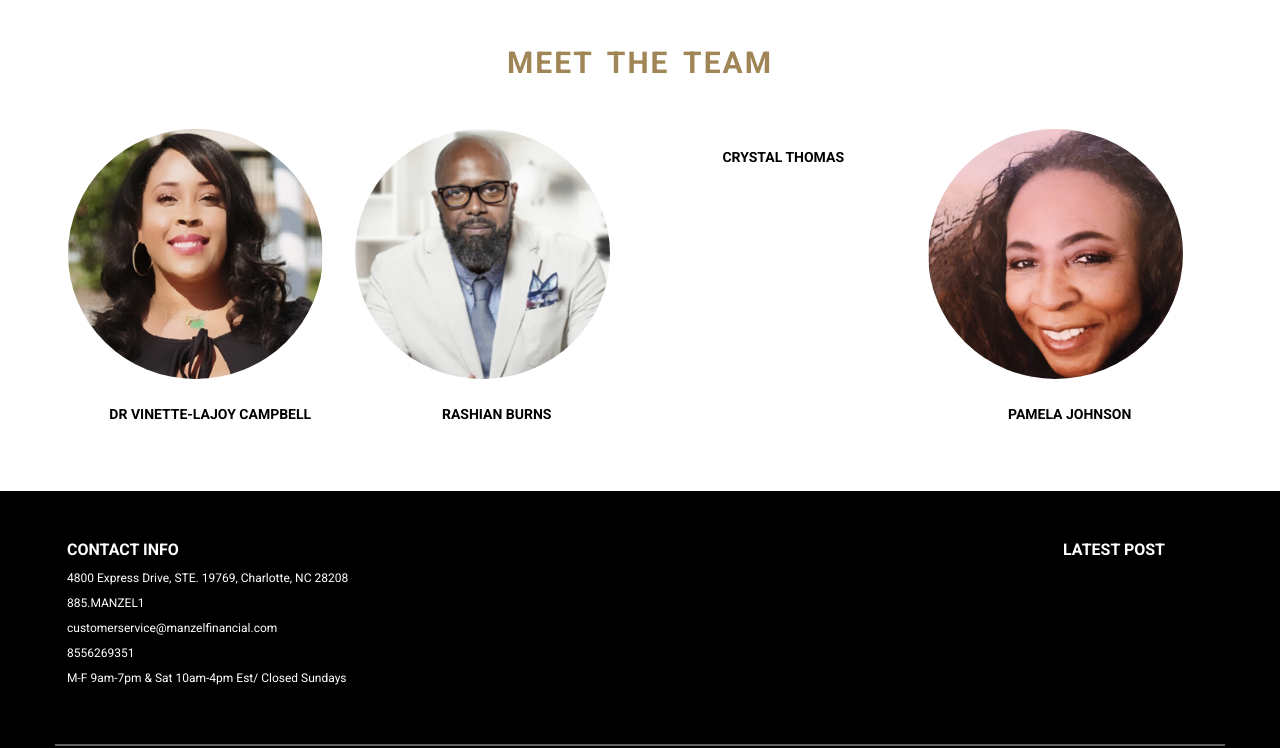
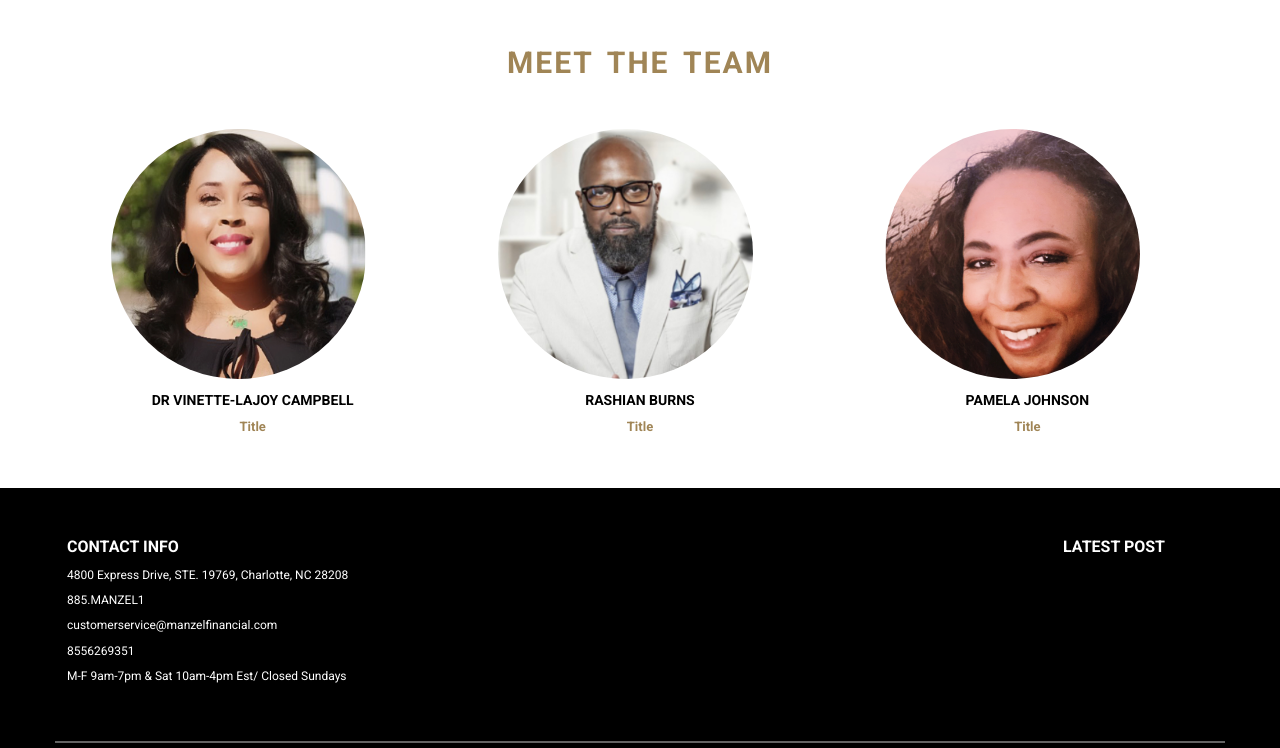
Before and after one commit to Mos-zaid/manzel, a plain HTML site: page about.html in a window 1280 px wide. Shown: the part 2220-2968 px from the top of the page. Drawn offline with Linux system fonts and the light colour scheme; a web font is replaced by a local one.

Commit message:
Minor Changes

```diff
--- a/about.html
+++ b/about.html
@@ -185,22 +185,21 @@
         <div class="my-3 my-lg-5 pt-lg-4">
             <h3 class="text-uppercase text-center color-gold ls-3 ws-3 mb-lg-5 fs-30">Meet the team</h3>
 
-            <div class="container max-width-1170 width-95 width-lg-100 d-flex flex-column flex-lg-row justify-content-around align-content-center">
+            <div class="container max-width-1170 width-95 width-lg-100 d-flex flex-column flex-lg-row justify-content-around align-content-center gap-1">
                 <div class="mx-auto col-lg-2-half">
                     <img class="br-50 height-255 width-255 img-cover" src="./images/Low Rez_Dr. Vinette- LaJoy Campbell.png" alt="">
-                    <h4 class="fs-14 text-center">DR VINETTE-LAJOY CAMPBELL</h4>
+                    <h4 class="fs-14 text-center py-1 my-0">DR VINETTE-LAJOY CAMPBELL</h4>
+                    <h5 class="fs-13 text-center color-gold py-1 my-0">Title</h5>
                 </div>
                 <div class="mx-auto col-lg-2-half">
                     <img class="br-50 height-255 width-255 img-cover" src="./images/Low Rez Rashain Burns.png" alt="">
-                    <h4 class="fs-14 text-center">RASHIAN BURNS</h4>
-                </div>
-                <div class="mx-auto col-lg-2-half">
-                    <!-- <img src="./images/c" alt=""> -->
-                    <h4 class="fs-14 text-center">CRYSTAL THOMAS</h4>
+                    <h4 class="fs-14 text-center py-1 my-0">RASHIAN BURNS</h4>
+                    <h5 class="fs-13 text-center color-gold py-1 my-0">Title</h5>
                 </div>
                 <div class="mx-auto col-lg-2-half">
                     <img class="br-50 height-255 width-255 img-cover" src="./images/Low Rez Pamela Johnson.png" alt="">
-                    <h4 class="fs-14 text-center">PAMELA JOHNSON</h4>
+                    <h4 class="fs-14 text-center py-1 my-0">PAMELA JOHNSON</h4>
+                    <h5 class="fs-13 text-center color-gold py-1 my-0">Title</h5>
                 </div>
             </div>
         </div>
```
Also changed, not shown: FAQ.html (+1 -1 lines), index.html (+4 -4 lines), images/clipboard.png (added), images/lunchbox.png (added), images/pen.png (added), images/people.png (added), images/rocket.png (added), images/sound.png (added), images/stopwatch.png (added).
